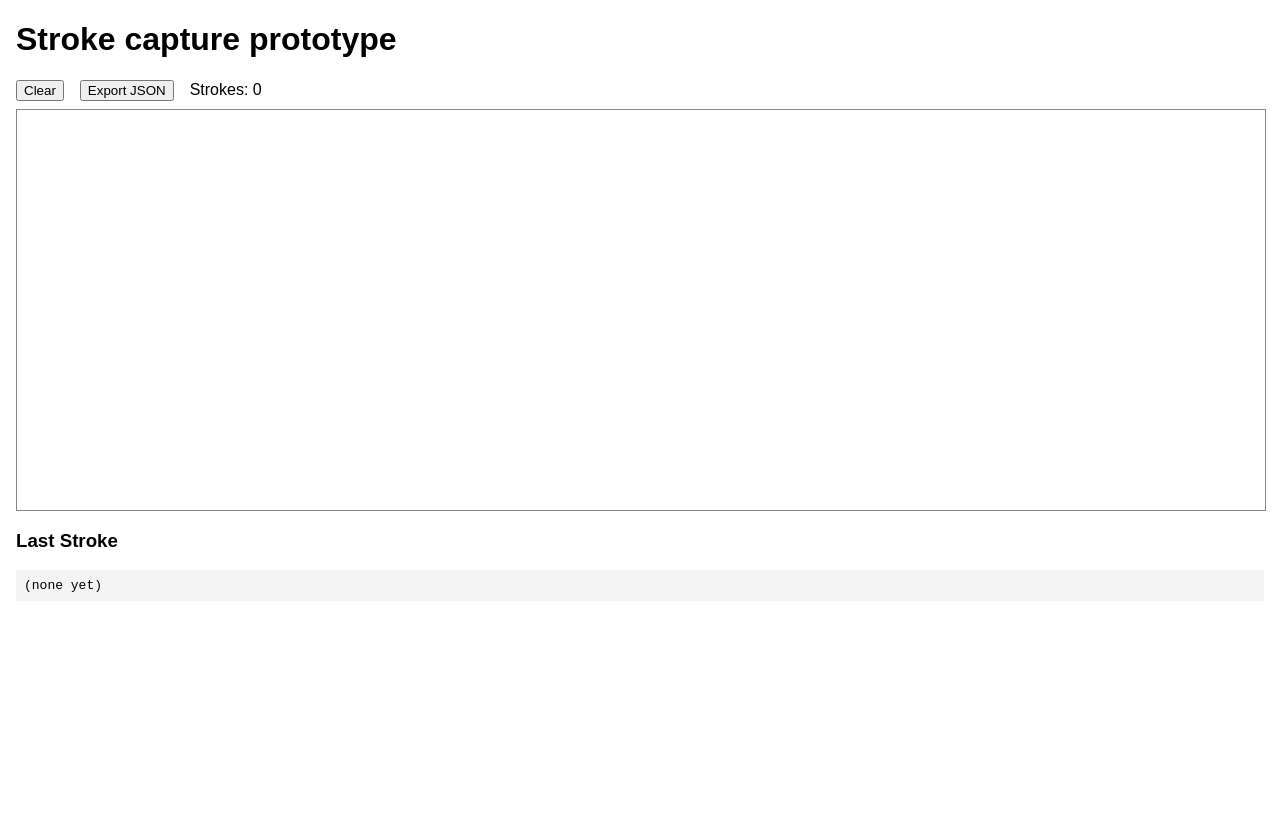
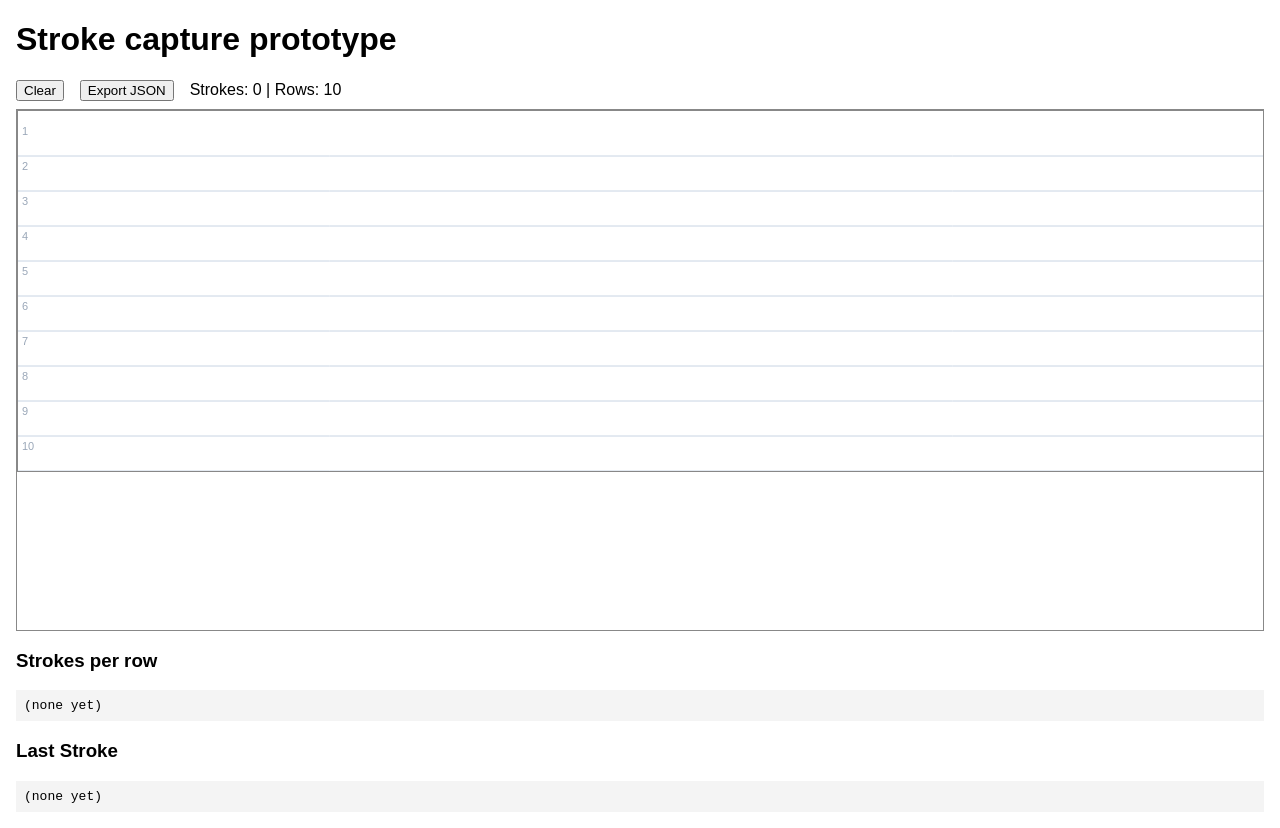
Before and after one commit to OhenebaJr/Handwritten_IDE, a plain HTML site: page Handwritten_IDE/wwwroot/index.html in a window 1280 px wide. Both pictures are taken after a click on the button "Clear". Before the commit the page ends 800 px from the top, so only its background shows below. Drawn offline with Linux system fonts and the light colour scheme.

Commit message:
Added ruled lines to the page and rules for determining the location of characters/strokes on a line

```diff
--- a/Handwritten_IDE/wwwroot/index.html
+++ b/Handwritten_IDE/wwwroot/index.html
@@ -12,11 +12,18 @@
     <div class="toolbar">
         <button id="clearBtn">Clear</button>
         <button id="exportBtn">Export JSON</button>
-        <span id="status">Strokes: 0</span>
+        <span id="status">Strokes: 0 | Rows: 8</span>
     </div>
-    <canvas id="ink"></canvas>
+
+    <div id="area" class="writing-area">
+        <canvas id="ink"></canvas>
+    </div>
+
+    <h3>Strokes per row</h3>
+    <pre id="rowSummary">(none yet)</pre>
     <h3>Last Stroke</h3>
     <pre id="lastStroke">(none yet)</pre>
+
     <script src="js/capture.js"></script>
 </body>
 </html>
--- a/Handwritten_IDE/wwwroot/js/capture.js
+++ b/Handwritten_IDE/wwwroot/js/capture.js
@@ -1,30 +1,73 @@
+// ---- Tunable constants (to be set during testing on the iPad) ----
+const LINE_HEIGHT = 35;          // px per ruled row
+const TOP_MARGIN = 10;           // px above the first row
+const INITIAL_ROWS = 10;
+const MIN_EMPTY_ROWS = 3;        // keep at least this many empty rows below the last used row
+const ALLOWED_TYPES = ['pen'];   // stylus only for drawing
+const ALLOW_FINGER_SCROLL = true;
+
+const area = document.getElementById('area');
 const canvas = document.getElementById('ink');
 const ctx = canvas.getContext('2d');
 const statusEl = document.getElementById('status');
 const lastEl = document.getElementById('lastStroke');
+const rowSummaryEl = document.getElementById('rowSummary');
 
-const ALLOWED_TYPES = ['pen'];   // stylus only
-const strokes = [];              // completed strokes
-let current = null;              // stroke being drawn
+const strokes = [];
+let current = null;
 let nextId = 1;
+let rows = INITIAL_ROWS;
+let touchScroll = null;
+
+// ---- Layout ----
+function canvasHeight() { return TOP_MARGIN + rows * LINE_HEIGHT; }
 
 function resizeCanvas() {
     const dpr = window.devicePixelRatio || 1;
-    const rect = canvas.getBoundingClientRect();
-    canvas.width = rect.width * dpr;
-    canvas.height = rect.height * dpr;
+    const w = area.clientWidth;
+    const h = canvasHeight();
+    canvas.style.width = w + 'px';
+    canvas.style.height = h + 'px';
+    canvas.width = w * dpr;
+    canvas.height = h * dpr;
     ctx.setTransform(dpr, 0, 0, dpr, 0, 0);
-    ctx.lineWidth = 2;
-    ctx.lineCap = 'round';
-    ctx.lineJoin = 'round';
-    ctx.strokeStyle = '#000';
     redraw();
 }
 
-function redraw() {
-    const rect = canvas.getBoundingClientRect();
-    ctx.clearRect(0, 0, rect.width, rect.height);
-    for (const s of strokes) drawStroke(s.points);
+function rowOfY(y) {
+    const r = Math.floor((y - TOP_MARGIN) / LINE_HEIGHT);
+    return Math.max(0, Math.min(rows - 1, r));
+}
+
+// Row where most of the stroke's points fall (ties go to the upper row)
+function majorityRow(points) {
+    const counts = new Map();
+    for (const p of points) {
+        const r = rowOfY(p.y);
+        counts.set(r, (counts.get(r) || 0) + 1);
+    }
+    let best = -1, bestCount = -1;
+    for (const [r, c] of counts) {
+        if (c > bestCount || (c === bestCount && r < best)) { best = r; bestCount = c; }
+    }
+    return best;
+}
+
+// ---- Drawing ----
+function drawRules() {
+    const w = area.clientWidth;
+    ctx.lineWidth = 1;
+    ctx.strokeStyle = '#c8d4e3';
+    ctx.fillStyle = '#9aa7b8';
+    ctx.font = '11px sans-serif';
+    for (let r = 0; r < rows; r++) {
+        const y = TOP_MARGIN + (r + 1) * LINE_HEIGHT;
+        ctx.beginPath();
+        ctx.moveTo(0, y);
+        ctx.lineTo(w, y);
+        ctx.stroke();
+        ctx.fillText(String(r + 1), 4, y - LINE_HEIGHT + 14);
+    }
 }
 
 function drawStroke(points) {
@@ -32,12 +75,27 @@ function drawStroke(points) {
     ctx.beginPath();
     ctx.moveTo(points[0].x, points[0].y);
     for (let i = 1; i < points.length; i++) ctx.lineTo(points[i].x, points[i].y);
-    if (points.length === 1) ctx.lineTo(points[0].x + 0.01, points[0].y); // dot
+    if (points.length === 1) ctx.lineTo(points[0].x + 0.01, points[0].y);
     ctx.stroke();
 }
 
+function setInkStyle() {
+    ctx.lineWidth = 2;
+    ctx.lineCap = 'round';
+    ctx.lineJoin = 'round';
+    ctx.strokeStyle = '#000';
+}
+
+function redraw() {
+    ctx.clearRect(0, 0, area.clientWidth, canvasHeight());
+    drawRules();
+    setInkStyle();
+    for (const s of strokes) drawStroke(s.points);
+}
+
+// ---- Data ----
 function toPoint(e) {
-    const rect = canvas.getBoundingClientRect();
+    const rect = canvas.getBoundingClientRect(); // accounts for scrolling
     return {
         x: e.clientX - rect.left,
         y: e.clientY - rect.top,
@@ -46,14 +104,36 @@ function toPoint(e) {
     };
 }
 
+function updateSummary() {
+    const counts = {};
+    for (const s of strokes) counts[s.row] = (counts[s.row] || 0) + 1;
+    const lines = Object.keys(counts)
+        .map(Number).sort((a, b) => a - b)
+        .map(r => `Row ${r + 1}: ${counts[r]} stroke(s)`);
+    rowSummaryEl.textContent = lines.length ? lines.join('\n') : '(none yet)';
+    statusEl.textContent = `Strokes: ${strokes.length} | Rows: ${rows}`;
+}
+
+// ---- Pointer handling ----
 canvas.addEventListener('pointerdown', e => {
+    if (e.pointerType === 'touch' && ALLOW_FINGER_SCROLL) {
+        canvas.setPointerCapture(e.pointerId);
+        touchScroll = { id: e.pointerId, lastY: e.clientY };
+        return;
+    }
     if (!ALLOWED_TYPES.includes(e.pointerType)) return;
     e.preventDefault();
     canvas.setPointerCapture(e.pointerId);
-    current = { id: nextId++, pointerType: e.pointerType, points: [toPoint(e)] };
+    setInkStyle();
+    current = { id: nextId++, pointerType: e.pointerType, row: null, points: [toPoint(e)] };
 });
 
 canvas.addEventListener('pointermove', e => {
+    if (touchScroll && e.pointerId === touchScroll.id) {
+        area.scrollTop -= (e.clientY - touchScroll.lastY);
+        touchScroll.lastY = e.clientY;
+        return;
+    }
     if (!current) return;
     const events = e.getCoalescedEvents ? e.getCoalescedEvents() : [e];
     const list = events.length ? events : [e];
@@ -68,26 +148,38 @@ canvas.addEventListener('pointermove', e => {
     }
 });
 
-function endStroke(e) {
+function endPointer(e) {
+    if (touchScroll && e.pointerId === touchScroll.id) { touchScroll = null; return; }
     if (!current) return;
+    current.row = majorityRow(current.points);
     strokes.push(current);
     lastEl.textContent = JSON.stringify(current, null, 1);
-    statusEl.textContent = `Strokes: ${strokes.length}`;
+
+    // Grow the writing area so there are always empty rows below the last used one
+    if (current.row + 1 + MIN_EMPTY_ROWS > rows) {
+        rows = current.row + 1 + MIN_EMPTY_ROWS;
+        resizeCanvas();
+    }
     current = null;
+    updateSummary();
 }
-canvas.addEventListener('pointerup', endStroke);
-canvas.addEventListener('pointercancel', endStroke);
+canvas.addEventListener('pointerup', endPointer);
+canvas.addEventListener('pointercancel', endPointer);
 
+// ---- Buttons ----
 document.getElementById('clearBtn').addEventListener('click', () => {
     strokes.length = 0;
     current = null;
-    redraw();
-    statusEl.textContent = 'Strokes: 0';
+    rows = INITIAL_ROWS;
+    area.scrollTop = 0;
+    resizeCanvas();
     lastEl.textContent = '(none yet)';
+    updateSummary();
 });
 
 document.getElementById('exportBtn').addEventListener('click', () => {
-    const blob = new Blob([JSON.stringify({ strokes }, null, 1)], { type: 'application/json' });
+    const data = { lineHeight: LINE_HEIGHT, topMargin: TOP_MARGIN, rows, strokes };
+    const blob = new Blob([JSON.stringify(data, null, 1)], { type: 'application/json' });
     const a = document.createElement('a');
     a.href = URL.createObjectURL(blob);
     a.download = 'strokes.json';
@@ -97,3 +189,4 @@ document.getElementById('exportBtn').addEventListener('click', () => {
 
 window.addEventListener('resize', resizeCanvas);
 resizeCanvas();
+updateSummary();
--- a/Handwritten_IDE/wwwroot/style.css
+++ b/Handwritten_IDE/wwwroot/style.css
@@ -10,6 +10,13 @@ body
     margin-bottom: .5rem;
 }
 
+.writing-area {
+    height: 65vh;
+    overflow-y: auto;
+    border: 1px solid #888;
+    background: #fff;
+}
+
 #ink {
     display: block;
     width: 100%;
@@ -19,6 +26,13 @@ body
     touch-action: none; /*stops the iPad from scrolling/zooming when writing*/
 }
 
+pre {
+    max-height: 160px;
+    overflow: auto;
+    background: #f4f4f4;
+    padding: .5rem;
+}
+
 #lastStroke {
     max-height: 200px;
     overflow: auto;
```
